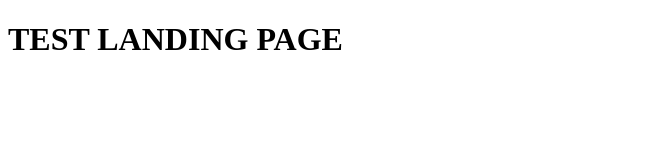
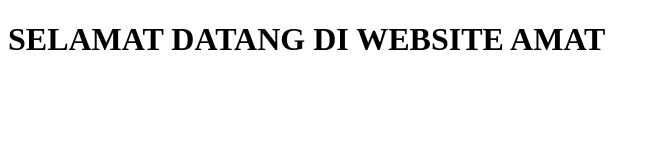
Before and after one commit to matcrush01/matcrush01.github.io, a plain HTML site: page index.html in a window 1280 px wide. Shown: the whole page, without its empty margins (0-660 px from the left). Drawn offline with Linux system fonts and the light colour scheme.

Commit message:
[+] First Change

```diff
--- a/index.html
+++ b/index.html
@@ -6,6 +6,6 @@
     <title>Landing Page Amat</title>
 </head>
 <body>
-    <h1>TEST LANDING PAGE</h1>
+    <h1>SELAMAT DATANG DI WEBSITE AMAT</h1>
 </body>
 </html>
```
